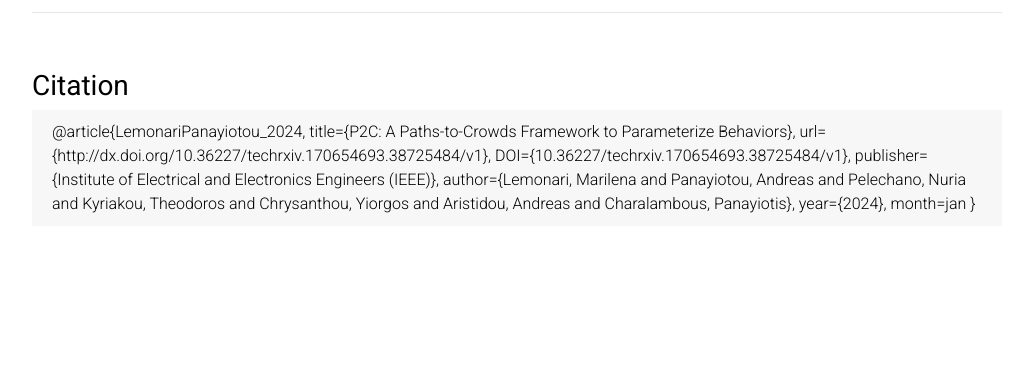
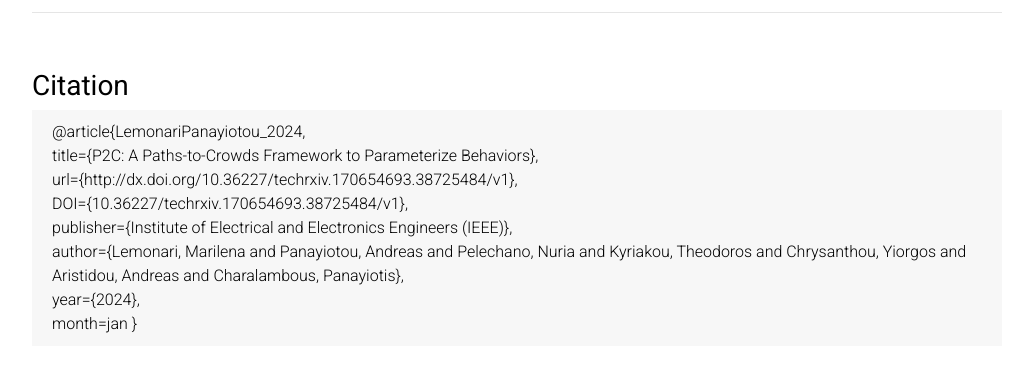
Before and after one commit to MarilenaLemonari/MPACT, a Jekyll site: the page built from docs/_pages/about.md, in a window 1280 px wide and 900 px high, scrolled down 1335 px, cut to the strip 484-856 px from the top of the window. Shown: the whole strip, without its empty margins (123-1156 px from the left). Built offline with Jekyll 4.4.1, drawn with Linux system fonts in a browser that asks for light colours; comment, search, counter and statistics services are not loaded; a style sheet for code colours, icons or effects is not loaded; before the commit the page ends 2115 px from its top, so only the background shows below that.

```diff
--- a/docs/_pages/about.md
+++ b/docs/_pages/about.md
@@ -73,13 +73,13 @@ Overview Video
 Citation
 </b></h3>
 <div style="background-color:rgba(0, 0, 0, 0.03); vertical-align: middle; padding:10px 20px;">
- @article{LemonariPanayiotou_2024,
-title={P2C: A Paths-to-Crowds Framework to Parameterize Behaviors},
-url={http://dx.doi.org/10.36227/techrxiv.170654693.38725484/v1},
-DOI={10.36227/techrxiv.170654693.38725484/v1},
-publisher={Institute of Electrical and Electronics Engineers (IEEE)},
-author={Lemonari, Marilena and Panayiotou, Andreas and Pelechano, Nuria and Kyriakou, Theodoros and Chrysanthou, Yiorgos and Aristidou, Andreas and Charalambous, Panayiotis},
-year={2024},
+ @article{LemonariPanayiotou_2024, <br>
+title={P2C: A Paths-to-Crowds Framework to Parameterize Behaviors}, <br>
+url={http://dx.doi.org/10.36227/techrxiv.170654693.38725484/v1}, <br>
+DOI={10.36227/techrxiv.170654693.38725484/v1},  <br>
+publisher={Institute of Electrical and Electronics Engineers (IEEE)}, <br>
+author={Lemonari, Marilena and Panayiotou, Andreas and Pelechano, Nuria and Kyriakou, Theodoros and Chrysanthou, Yiorgos and Aristidou, Andreas and Charalambous, Panayiotis}, <br>
+year={2024}, <br>
 month=jan }
 
 </div>
```
